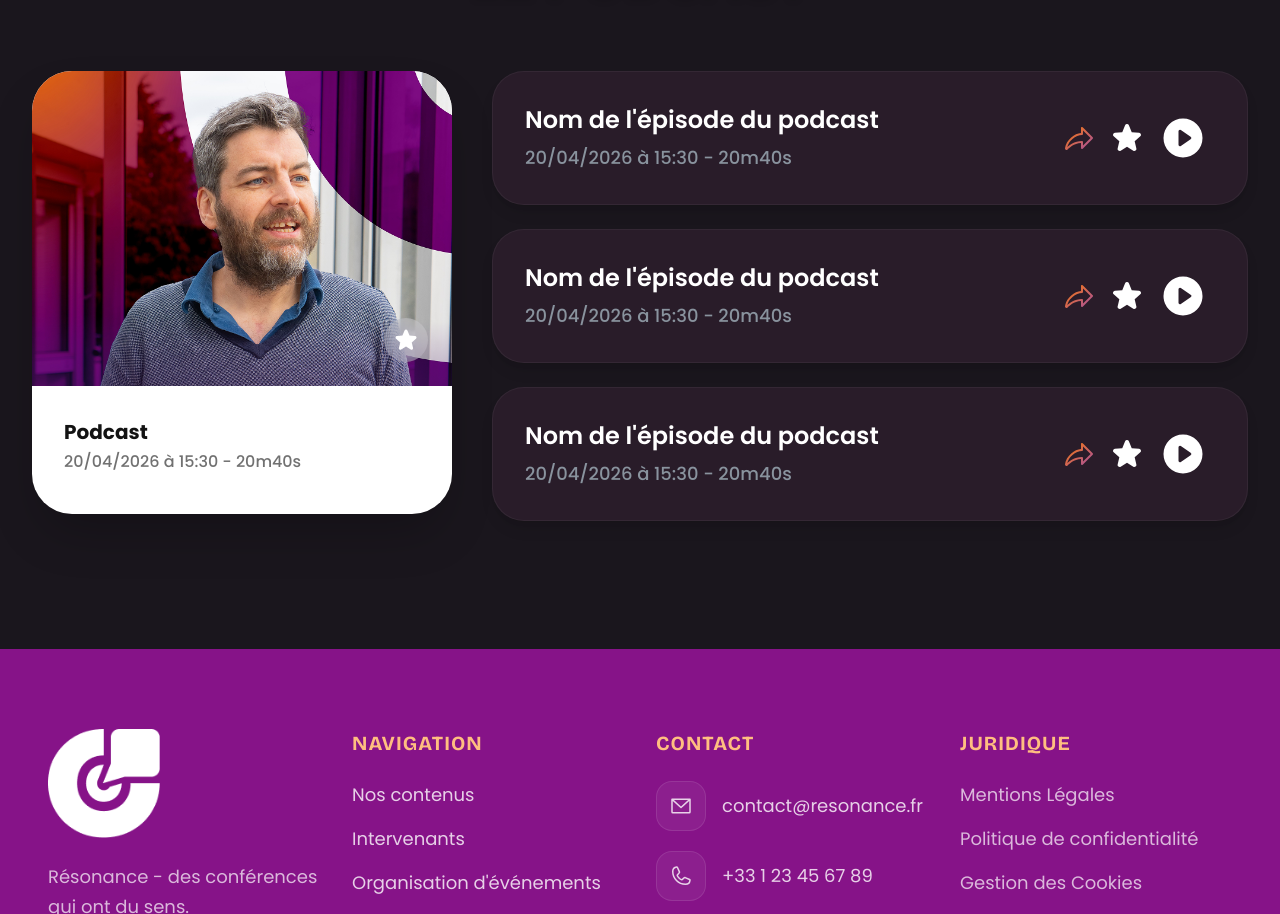
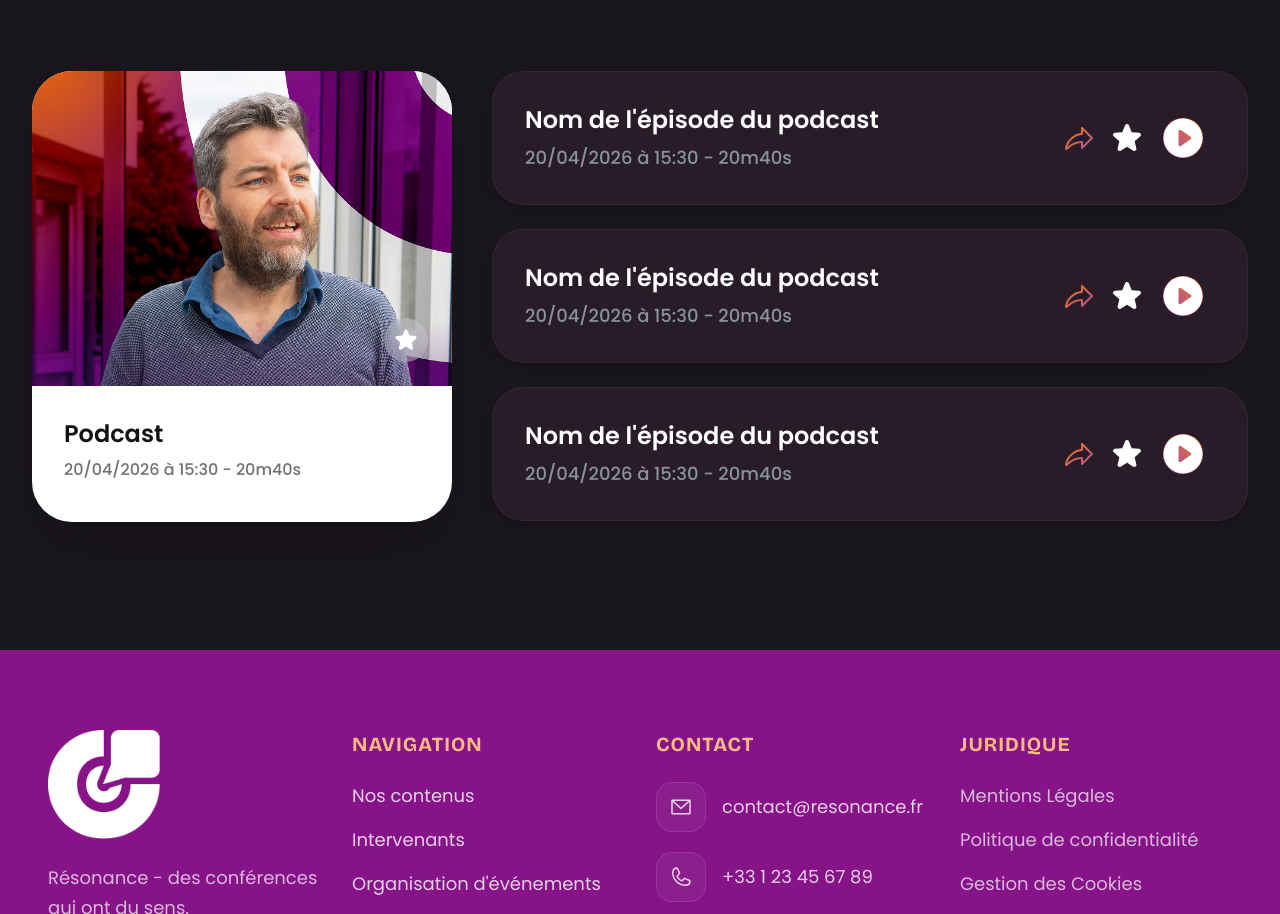
Before and after one commit to soniiix/resonance-web, a Next.js app: page /conference/1 in a window 1280 px wide. Shown: the part 1480-2394 px from the top of the page. Built offline with nearby package versions, Linux system fonts and the light colour scheme.

Commit message:
style: quick fixes for podcast

```diff
--- a/app/conference/[id]/page.tsx
+++ b/app/conference/[id]/page.tsx
@@ -119,7 +119,7 @@ export default function ConferencePage({ params }: { params: { id: string } }) {
                 <section className="flex flex-col lg:flex-row gap-10 items-start">
                     {/* Left: Podcast Card */}
                     <div className="w-full lg:w-[420px] shrink-0">
-                        <div className="bg-pure-white rounded-[40px] overflow-hidden shadow-2xl group cursor-pointer transition-transform hover:scale-[1.02]">
+                        <div className="bg-pure-white rounded-[40px] overflow-hidden shadow-2xl group cursor-pointer">
                             <div className="relative aspect-4/3">
                                 <Image
                                     src="/images/conference-1.png"
@@ -134,7 +134,7 @@ export default function ConferencePage({ params }: { params: { id: string } }) {
                                 </div>
                             </div>
                             <div className="p-8 pb-10">
-                                <p className="font-bold text-black text-xl mb-1">Podcast</p>
+                                <p className="font-semibold text-black text-2xl mb-2">Podcast</p>
                                 <p className="text-black/60 font-medium">20/04/2026 à 15:30 - 20m40s</p>
                             </div>
                         </div>
@@ -159,8 +159,9 @@ export default function ConferencePage({ params }: { params: { id: string } }) {
                                     <button title="Ajouter aux favoris">
                                         <Star weight="fill" className="text-pure-white w-8 h-8" />
                                     </button>
-                                    <button title="Écouter">
-                                        <PlayCircle weight="fill" className="text-pure-white w-12 h-12" />
+                                    <button title="Écouter" className="relative hover:scale-110 transition-transform">
+                                        <div className="absolute inset-1 bg-gradient-brand rounded-full" />
+                                        <PlayCircle weight="fill" className="text-pure-white w-12 h-12 relative z-10" />
                                     </button>
                                 </div>
                             </div>
```
